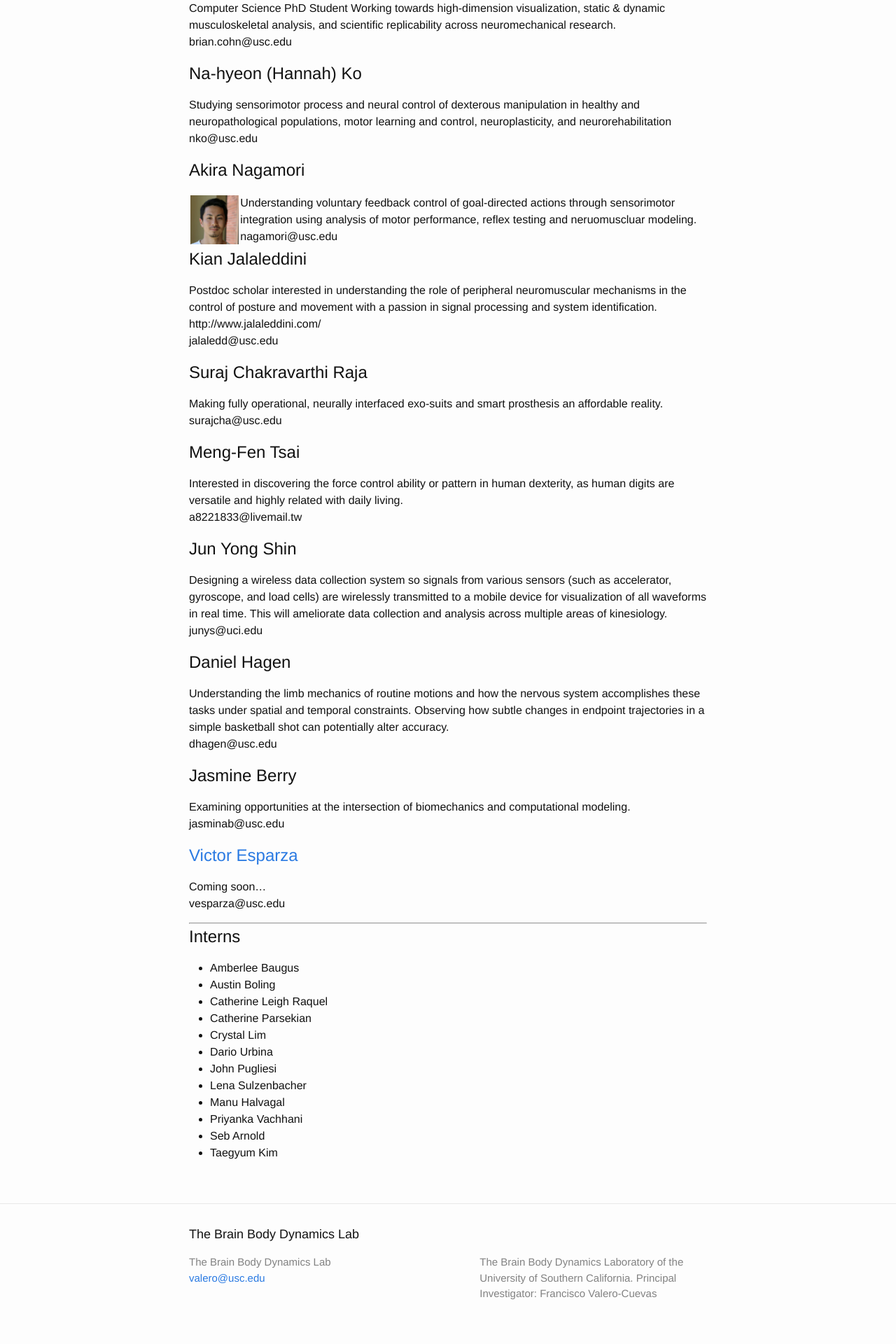
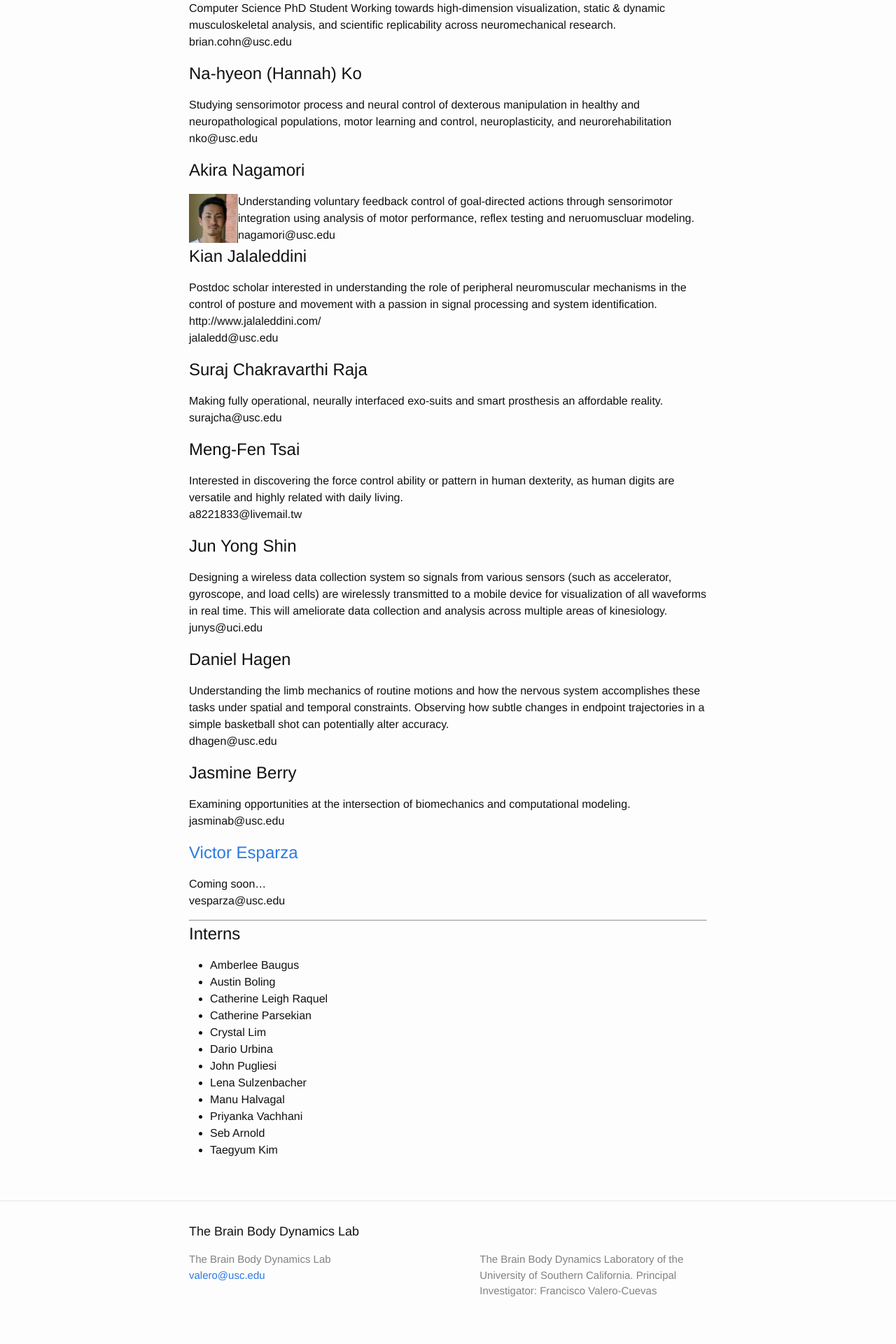
Before and after one commit to usc-bbdl/usc-bbdl.github.io, a Jekyll site: the page built from about.md, in a window 1280 px wide. Shown: the part 1250-3170 px from the top of the page at 70% size. Built offline with Jekyll 4.4.1, drawn with Linux system fonts in a browser that asks for light colours.

Commit message:
Update about.md

```diff
--- a/about.md
+++ b/about.md
@@ -51,7 +51,7 @@
 nko@usc.edu
 
 # Akira Nagamori
-<table cellpadding=0>
+<table style="border: none; border-collapse: collapse;" border="0" cellspacing="0" cellpadding="0" width="100%">
 <tr><td><img src="https://valerolab.org/Photos/akira.jpg"></td>
 <td>Understanding voluntary feedback control of goal-directed actions through sensorimotor integration using analysis of motor performance, reflex testing and neruomuscluar modeling.<br>
 nagamori@usc.edu</td></tr>
```
